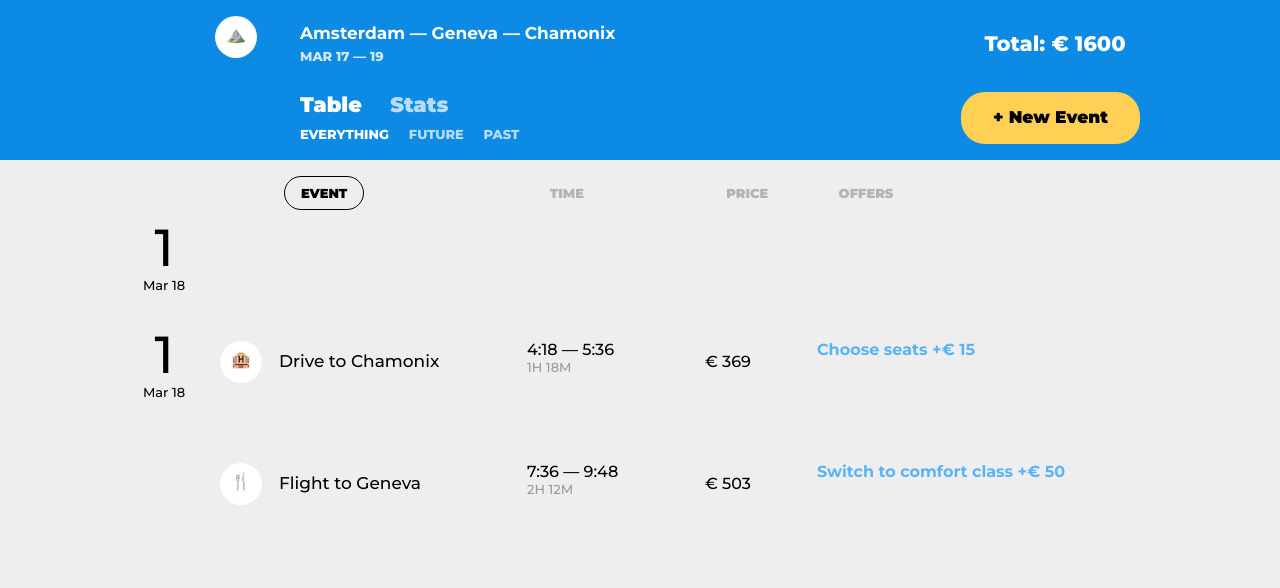
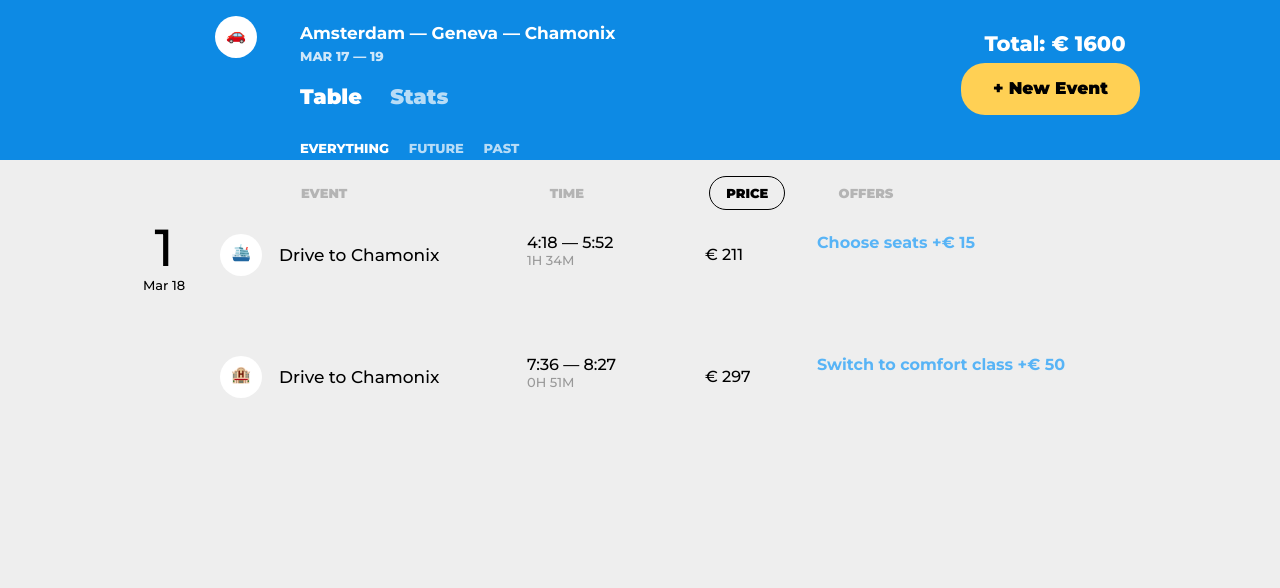
Before and after one commit to eteries/34198-big-trip-8, a website built with webpack: page public/index.html in a window 1280 px wide. Built offline with nearby package versions, Linux system fonts and the light colour scheme.

Commit message:
all to classes (#4.3)

```diff
--- a/public/index.html
+++ b/public/index.html
@@ -12,51 +12,12 @@
 <body>
 
 <header class="header">
-  <div class="content-wrap header__wrap">
-    <section class="trip">
-    </section>
-
-    <section class="trip-controls">
-      <nav class="trip-controls__menus view-switch">
-        <a href="#table" class="view-switch__item view-switch__item--active">Table</a>
-        <a href="#stats" class="view-switch__item">Stats</a>
-
-        <form class="trip-filter">
-        </form>
-      </nav>
-
-      <button class="trip-controls__new-event new-event">+ New Event</button>
-    </section>
-  </div>
+  <div class="content-wrap header__wrap"></div>
 </header>
 
 
 <main class="main content-wrap" id="table">
-  <form class="trip-sorting">
-    <input type="radio" name="trip-sorting" id="sorting-event" value="event" checked>
-    <label class="trip-sorting__item trip-sorting__item--event" for="sorting-event">Event</label>
 
-    <input type="radio" name="trip-sorting" id="sorting-time" value="time">
-    <label class="trip-sorting__item trip-sorting__item--time" for="sorting-time">Time</label>
-
-    <input type="radio" name="trip-sorting" id="sorting-price" value="price">
-    <label class="trip-sorting__item trip-sorting__item--price" for="sorting-price">Price</label>
-
-    <span class="trip-sorting__item trip-sorting__item--offers">Offers</span>
-  </form>
-
-  <section class="trip-points">
-    <section class="trip-day">
-      <article class="trip-day__info">
-        <span class="trip-day__caption">Day</span>
-        <p class="trip-day__number">1</p>
-        <h2 class="trip-day__title">Mar 18</h2>
-      </article>
-
-      <div class="trip-day__items">
-      </div>
-    </section>
-  </section>
 </main>
 <script src="bundle.js"></script>
 </body>
--- a/src/data.js
+++ b/src/data.js
@@ -1,18 +1,20 @@
 import {extractRandomSentences, getRandomInteger, spliceRandom} from './modules/common/utils';
 
 export const tripPointTypes = [
-  `taxi`,
-  `bus`,
-  `ship`,
-  `transport`,
-  `drive`,
-  `flight`,
-  `checkIn`,
-  `sightseeing`,
-  `restaurant`
+  [`taxi`,
+    `bus`,
+    `ship`,
+    `transport`,
+    `drive`,
+    `flight`],
+  [`checkIn`,
+    `sightseeing`,
+    `restaurant`]
 ];
 
-const cities = [`Amsterdam`, `Geneva`, `Chamonix`];
+export const cities = [`Amsterdam`, `Geneva`, `Chamonix`];
+
+export const places = [`hotel`, `restaurant`, `sightseeing`];
 
 const tripPointsTitles = [`Taxi to Airport`, `Flight to Geneva`, `Drive to Chamonix`, `Check into a hotel`];
 
@@ -30,12 +32,14 @@
 
 const PICTURES_NUM = 4;
 
+const POINT_TYPES_NUMBER = 2;
+
 const MAX_COST = 500;
 const MIN_COST = 50;
 
 const DAY = 24 * 60 * 60 * 1000;
 
-const offers = [
+export const offers = [
   {label: `Add luggage`, cost: 25},
   {label: `Switch to comfort class`, cost: 50},
   {label: `Add meal`, cost: 15},
@@ -43,6 +47,11 @@
 ];
 
 const getRandomRecentDate = () => Date.now() - DAY + Math.floor(Math.random() * DAY);
+
+const getRandomPointType = () => {
+  const group = tripPointTypes[getRandomInteger(POINT_TYPES_NUMBER - 1)];
+  return group[getRandomInteger(group.length - 1)];
+};
 
 export const getTrip = () => ({
   id: 1,
@@ -53,13 +62,14 @@
 
 export const getTripPoint = () => (
   {
-    type: tripPointTypes[getRandomInteger(tripPointTypes.length - 1)],
+    type: getRandomPointType(),
     title: tripPointsTitles[getRandomInteger(tripPointsTitles.length - 1)],
     destination: cities[getRandomInteger(cities.length - 1)],
     dateStart: getRandomRecentDate(),
     duration: 1000 * 60 * (getRandomInteger(MAX_DURATION_IN_MIN) + MIN_DURATION_IN_MIN),
     offers: spliceRandom(offers, MAX_OFFERS_NUM),
-    cost: getRandomInteger(MAX_COST) + MIN_COST
+    cost: getRandomInteger(MAX_COST) + MIN_COST,
+    isFavorite: false
   }
 );
 
--- a/src/main.js
+++ b/src/main.js
@@ -1,11 +1,17 @@
-import {mountFilter} from './modules/filters';
-import {mountTripPoints, TripPoints} from './modules/trip-points';
-import {mountTrip} from './modules/trip';
-import {INITIAL_EVENTS_NUMBER} from './modules/common/constants';
+import {Filters} from './modules/filters';
+import {Trip} from './modules/trip';
+import {getTrip} from './data';
+import {Controls} from './modules/controls';
+import {Sorting} from './modules/sorting';
 
-mountFilter();
-mountTrip();
-// mountTripPoints(INITIAL_EVENTS_NUMBER);
+const sorting = new Sorting();
+document.querySelector(`#table`).appendChild(sorting.create());
 
-const tripPoints = new TripPoints();
-document.querySelector(`.main`).appendChild(tripPoints.create());
+const trip = new Trip(getTrip());
+document.querySelector(`.header__wrap`).appendChild(trip.create());
+
+const controls = new Controls();
+document.querySelector(`.header__wrap`).appendChild(controls.create());
+
+const filters = new Filters();
+document.querySelector(`.header__wrap`).appendChild(filters.create());
--- a/src/modules/common/constants.js
+++ /dev/null
@@ -1 +0,0 @@
-// export const INITIAL_EVENTS_NUMBER = 7;
--- /dev/null
+++ b/src/modules/controls.js
@@ -0,0 +1,37 @@
+import {createElement} from './common/utils';
+
+export class Controls {
+  constructor() {
+    this._element = null;
+  }
+
+  create() {
+    if (this._element) {
+      this.destroy();
+    }
+
+    this._element = createElement(this.template);
+    return this._element;
+  }
+
+  destroy() {
+    this._element = null;
+  }
+
+  get element() {
+    return this._element;
+  }
+
+  get template() {
+    return `
+      <section class="trip-controls">
+        <nav class="trip-controls__menus view-switch">
+          <a href="#table" class="view-switch__item view-switch__item--active">Table</a>
+          <a href="#stats" class="view-switch__item">Stats</a>
+        </nav>
+
+        <button class="trip-controls__new-event new-event">+ New Event</button>
+      </section>
+    `;
+  }
+}
--- a/src/modules/filters.js
+++ b/src/modules/filters.js
@@ -1,39 +1,61 @@
-import {mountTripPoints} from './trip-points';
-import {getRandomInteger} from './common/utils';
-import {INITIAL_EVENTS_NUMBER} from './common/constants';
+import {createElement} from './common/utils';
 
 const filters = [`everything`, `future`, `past`];
 
-const filtersElement = document.querySelector(`.trip-filter`);
+export class Filters {
+  constructor() {
+    this._element = null;
+  }
 
-const prepareOneFilterString = (label, index) => `
+  create() {
+    if (this._element) {
+      this.destroy();
+    }
+
+    this._element = createElement(this.template);
+    this.attachEventListeners();
+    return this._element;
+  }
+
+  destroy() {
+    this._element = null;
+    this.detachEventListeners();
+  }
+
+  get template() {
+    return `
+    <div class="trip-filter">
+      ${filters
+        .map((filter, index) => `
           <input type="radio"
-           id="filter-${label}"
+              id="filter-${filter}"
               name="filter"
-           value="${label}"
+              value="${filter}"
          ${index === 0 ? `checked` : ``}
         />
         <label class="trip-filter__item"
-           for="filter-${label}">
-        ${label}
-    </label>
+               for="filter-${filter}">
+            ${filter}
+        </label>`)
+        .join(``)}
+    </div>
       `;
+  }
 
-const filtersString = filters
-  .map((filter, index) => prepareOneFilterString(filter, index))
-  .join(``);
+  attachEventListeners() {
+    this._element.addEventListener(`click`, this._emitFilterEvent);
+  }
 
-export const mountFilter = () => {
-  filtersElement.innerHTML = ``;
-  filtersElement.insertAdjacentHTML(`beforeEnd`, filtersString);
+  detachEventListeners() {
+    this._element.removeEventListener(`click`, this._emitFilterEvent);
+  }
 
-  filtersElement.addEventListener(`click`, (event) => {
+  _emitFilterEvent(event) {
     if (!event.target ||
       event.target.tagName !== `LABEL` ||
       event.target.control.checked) {
       return;
     }
-
-    mountTripPoints(getRandomInteger(INITIAL_EVENTS_NUMBER));
-  });
-};
+    this._element.dispatchEvent(new Event(`filter`));
+  }
+}
--- a/src/modules/icons.js
+++ b/src/modules/icons.js
@@ -1,5 +1,5 @@
 const icons = {
-  trip: `⛰`,
+  trip: `🚗`,
   taxi: `🚕`,
   bus: `🚌`,
   train: `🚂`,
--- /dev/null
+++ b/src/modules/sorting.js
@@ -0,0 +1,40 @@
+import {createElement} from './common/utils';
+
+const columns = [`event`, `time`, `price`];
+
+export class Sorting {
+  constructor() {
+    this._element = null;
+  }
+
+  create() {
+    if (this._element) {
+      this.destroy();
+    }
+
+    this._element = createElement(this.template);
+    return this._element;
+  }
+
+  destroy() {
+    this._element = null;
+  }
+
+  get element() {
+    return this._element;
+  }
+
+  get template() {
+    return `
+      <form class="trip-sorting">
+        ${columns
+          .map((label) => `
+            <input type="radio" name="trip-sorting" id="sorting-${label}" value="${label}" checked>
+            <label class="trip-sorting__item trip-sorting__item--${label}" for="sorting-${label}">${label}</label>
+            `)
+          .join(``)}
+        <span class="trip-sorting__item trip-sorting__item--offers">Offers</span>
+      </form>
+    `;
+  }
+}
--- a/src/modules/trip-point-editor.js
+++ b/src/modules/trip-point-editor.js
@@ -1,29 +1,30 @@
-import {createElement, formatDuration, formatTime} from './common/utils';
+import {createElement, formatTime} from './common/utils';
 import {prepareIconString} from './icons';
 import {collectPictures, getCityDescription, tripPointTypes} from '../data';
 
 export class TripPointEditor {
   constructor(tripPoint) {
-    this._type = tripPoint.type;
     this._dateStart = tripPoint.dateStart;
-    this._title = tripPoint.title;
+    this._destination = tripPoint.destination;
     this._duration = tripPoint.duration;
-    this._cost = tripPoint.cost;
-    this._offers = tripPoint.offers;
-    this._groupedTypes = [[], []];
 
-    this._onClick = null;
+    this._onSubmit = null;
 
     this._element = null;
+
+    this._onSaveBtnClick = (event) => {
+      event.preventDefault();
+      if (typeof this._onSubmit === `function`) {
+        this._onSubmit();
+      }
+    };
   }
 
   create() {
     if (this._element) {
       this.destroy();
     }
-    this._groupTripTypes(tripPointTypes);
     this._element = createElement(this.template);
-    this._appendChildren();
     this.attachEventListeners();
     return this._element;
   }
@@ -34,27 +35,17 @@
   }
 
   attachEventListeners() {
-    //
+    this._element.querySelector(`.point__button--save`)
+      .addEventListener(`click`, this._onSaveBtnClick);
   }
 
   detachEventListeners() {
-    //
+    this._element.querySelector(`.point__button--save`)
+      .removeEventListener(`click`, this._onSaveBtnClick);
   }
 
-  _appendChildren() {
-    //
-  }
-
-  _groupTripTypes(types) {
-    return types.reduce((acc, type) =>
-      (type === `sightseeing` || type === `checkIn`) ?
-        this._groupedTypes[1].push(type) :
-        this._groupedTypes[0].push(type),
-    this._groupedTypes);
-  }
-
-  set onClick(fn) {
-    this._onClick = fn;
+  set onSubmit(fn) {
+    this._onSubmit = fn;
   }
 
   get element() {
@@ -77,7 +68,7 @@
               <input type="checkbox" class="travel-way__toggle visually-hidden" id="travel-way__toggle">
 
               <div class="travel-way__select">
-                  ${this._groupedTypes.map((group) => `
+                  ${tripPointTypes.map((group) => `
                     <div class="travel-way__select-group">
                       ${group.map((type) => `
                         <input class="travel-way__select-input visually-hidden" type="radio" id="travel-way-${type}" name="travel-way" value="${type}">
@@ -85,31 +76,11 @@
                       `).join(``)}
                     </div>
                   `).join(``)}
-<!--
-                  <input class="travel-way__select-input visually-hidden" type="radio" id="travel-way-taxi" name="travel-way" value="taxi">
-                  <label class="travel-way__select-label" for="travel-way-taxi">🚕 taxi</label>
-
-                  <input class="travel-way__select-input visually-hidden" type="radio" id="travel-way-bus" name="travel-way" value="bus">
-                  <label class="travel-way__select-label" for="travel-way-bus">🚌 bus</label>
-
-                  <input class="travel-way__select-input visually-hidden" type="radio" id="travel-way-train" name="travel-way" value="train">
-                  <label class="travel-way__select-label" for="travel-way-train">🚂 train</label>
-
-                  <input class="travel-way__select-input visually-hidden" type="radio" id="travel-way-flight" name="travel-way" value="train" checked>
-                  <label class="travel-way__select-label" for="travel-way-flight">✈️ flight</label>
--->
-
-                <!--<div class="travel-way__select-group">
-                  <input class="travel-way__select-input visually-hidden" type="radio" id="travel-way-check-in" name="travel-way" value="check-in">
-                  <label class="travel-way__select-label" for="travel-way-check-in">🏨 check-in</label>
-
-                  <input class="travel-way__select-input visually-hidden" type="radio" id="travel-way-sightseeing" name="travel-way" value="sight-seeing">
-                  <label class="travel-way__select-label" for="travel-way-sightseeing">🏛 sightseeing</label>-->
                 </div>
               </div>
             </div>
 
-            <div class="point__destination-wrap">
+            <div class="point__destination-wrap" style="overflow-x: hidden">
               <label class="point__destination-label" for="destination">Flight to</label>
               <input class="point__destination-input" list="destination-select" id="destination" value="Chamonix" name="destination">
               <datalist id="destination-select">
@@ -122,7 +93,11 @@
 
             <label class="point__time">
               choose time
-              <input class="point__input" type="text" value="00:00 — 00:00" name="time" placeholder="00:00 — 00:00">
+              <input class="point__input"
+                      type="text"
+                      value="${formatTime(this._dateStart)}&nbsp;&mdash;${formatTime(this._dateStart + this._duration)}"
+                      name="time"
+                      placeholder="00:00 — 24:00">
             </label>
 
             <label class="point__price">
@@ -171,7 +146,7 @@
             </section>
             <section class="point__destination">
               <h3 class="point__details-title">Destination</h3>
-              <p class="point__destination-text">${getCityDescription(this._title)}</p>
+              <p class="point__destination-text">${getCityDescription(this._destination)}</p>
               <div class="point__destination-images">
                 ${collectPictures().map((src) => `
                   <img src="${src}" alt="picture from place" class="point__destination-image">
--- a/src/modules/trip-point.js
+++ b/src/modules/trip-point.js
@@ -27,7 +27,6 @@
     }
 
     this._element = createElement(this.template);
-    this._appendChildren();
     this.attachEventListeners();
     return this._element;
   }
@@ -42,11 +41,7 @@
   }
 
   detachEventListeners() {
-    //
-  }
-
-  _appendChildren() {
-    //
+    this._element.removeEventListener(`click`, this._onElementClick);
   }
 
   set onClick(fn) {
--- a/src/modules/trip-points.js
+++ b/src/modules/trip-points.js
@@ -4,8 +4,7 @@
 import {TripPointEditor} from './trip-point-editor';
 
 export class TripPoints {
-  constructor(tripPoints) {
-    this._tripPoints = tripPoints;
+  constructor() {
     this._element = null;
   }
 
@@ -16,21 +15,11 @@
 
     this._element = createElement(this.template);
     this._appendChildren();
-    this.attachEventListeners();
     return this._element;
   }
 
   destroy() {
-    this.detachEventListeners();
     this._element = null;
-  }
-
-  attachEventListeners() {
-    //
-  }
-
-  detachEventListeners() {
-    //
   }
 
   _appendChildren() {
@@ -73,40 +62,3 @@
     `;
   }
 }
-
-
-/*
-const prepareOneTripPointString = (tripPoint) => `
-        <article class="trip-point">
-          <i class="trip-icon">${prepareIconString(tripPoint.type)}</i>
-          <h3 class="trip-point__title">${tripPoint.title}</h3>
-          <p class="trip-point__schedule">
-            <span class="trip-point__timetable">
-              ${formatTime(tripPoint.dateStart)}&nbsp;&mdash;
-              ${formatTime(tripPoint.dateStart + tripPoint.duration)}
-            </span>
-            <span class="trip-point__duration">${formatDuration(tripPoint.duration)}</span>
-          </p>
-          <p class="trip-point__price">&euro;&nbsp;${tripPoint.cost}</p>
-          <ul class="trip-point__offers">
-            ${joinElements(prepareOfferString, tripPoint.offers)}
-          </ul>
-        </article>
-`;
-*/
-
-/*
-export const mountTripPoints = (quantity) => {
-  const tripPoints = [];
-  const tripPointsQuantity = Number.isInteger(quantity) ? quantity : 0;
-
-  for (let i = 0; i < tripPointsQuantity; i++) {
-    tripPoints.push(prepareOneTripPointString(getTripPoint()));
-  }
-
-  const tripPointsString = tripPoints.join(``);
-
-  const tripPointsElement = document.querySelector(`.trip-day__items`);
-  tripPointsElement.innerHTML = ``;
-  tripPointsElement.insertAdjacentHTML(`beforeEnd`, tripPointsString);
-};*/
--- a/src/modules/trip.js
+++ b/src/modules/trip.js
@@ -1,18 +1,49 @@
-import {getTrip} from '../data';
 import {prepareIconString} from './icons';
+import {TripPoints} from './trip-points';
+import {createElement} from './common/utils';
 
-const tripElement = document.querySelector(`.trip`);
+export class Trip {
+  constructor(trip) {
+    this._title = trip.title;
+    this._dates = trip.dates;
+    this._cost = trip.cost;
 
-const prepareTripString = (trip) => `
-    <div class="trip__schedule">
-        <i class="trip-icon">${prepareIconString(`trip`)}️</i>
-        <h1 class="trip__points">${trip.title}</h1>
-        <p class="trip__dates">${trip.dates}</p>
+    this._element = null;
+  }
+
+  create() {
+    if (this._element) {
+      this.destroy();
+    }
+
+    this._element = createElement(this.template);
+    this._appendChildren();
+    return this._element;
+  }
+
+  destroy() {
+    this._element = null;
+  }
+
+  _appendChildren() {
+    const tripPoints = new TripPoints();
+    document.querySelector(`.main`).appendChild(tripPoints.create());
+  }
+
+  get element() {
+    return this._element;
+  }
+
+  get template() {
+    return `
+    <div class="trip">
+      <div class="trip__schedule">
+         <i class="trip-icon">${prepareIconString(`trip`)}</i>
+         <h1 class="trip__points">${this._title}</h1>
+         <p class="trip__dates">${this._dates}</p>
       </div>
-      <p class="trip__total">Total: <span class="trip__total-cost">&euro;&nbsp;${trip.cost}</span></p>
-`;
-
-export const mountTrip = () => {
-  tripElement.innerHTML = ``;
-  tripElement.insertAdjacentHTML(`beforeEnd`, prepareTripString(getTrip()));
-};
+      <p class="trip__total">Total: <span class="trip__total-cost">&euro;&nbsp;${this._cost}</span></p>
+    </div>
+    `;
+  }
+}
```
Also changed, not shown: src/modules/common/utils.js (+0 -9 lines), 1 other file. Lines whose indentation alone changed are shown as unchanged.
